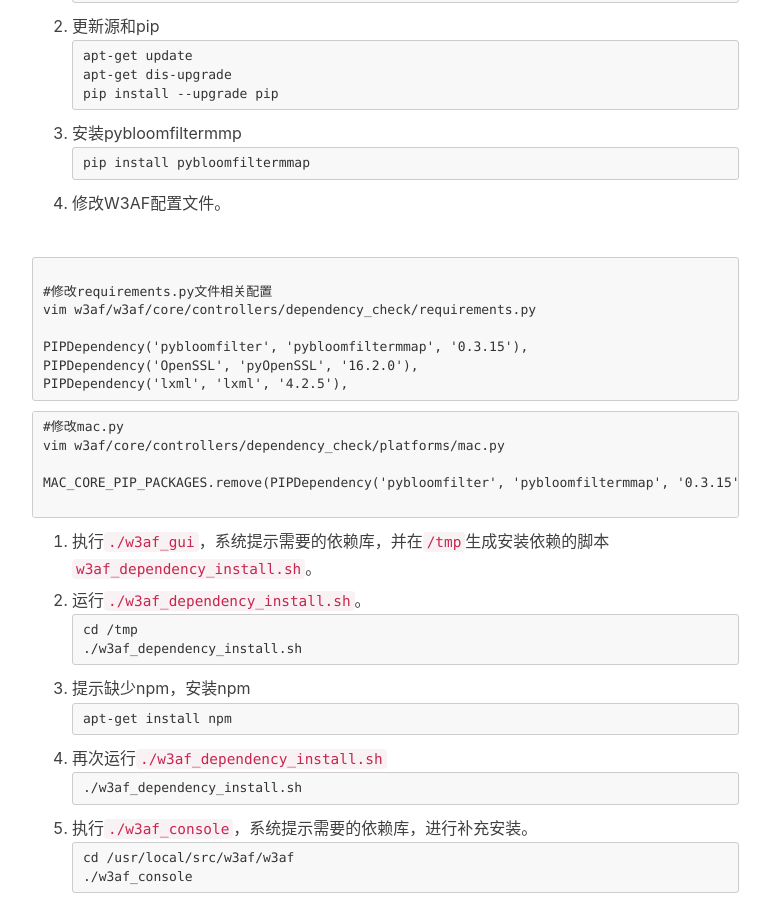
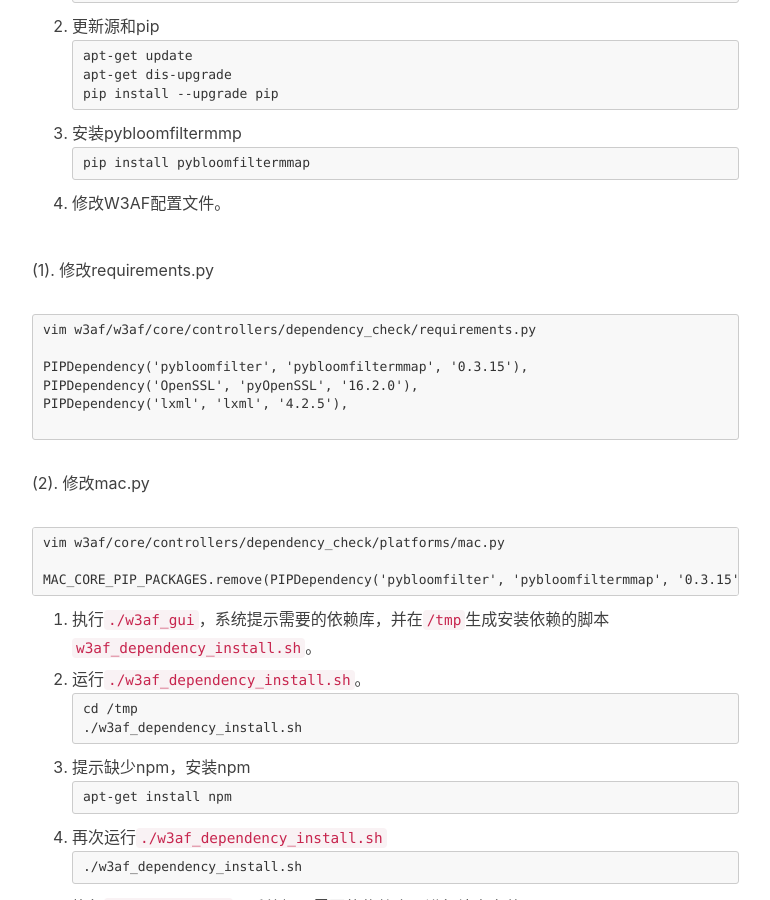
Before and after one commit to FalconZhou/fa1conz.github.io, a Jekyll site: the page built from _posts/2018-11-15-KaliLinux-w3af-install.md, in a window 1280 px wide and 900 px high, scrolled down 762 px. Shown: the whole window, without its empty margins (233-1003 px from the left). Built offline with Jekyll 4.4.1, drawn with Linux system fonts in a browser that asks for light colours; nearby versions of some CDN libraries; comment, search, counter and statistics services are not loaded.

Commit message:
Update _posts/2018-11-15-KaliLinux-w3af-install.md

````diff
--- a/_posts/2018-11-15-KaliLinux-w3af-install.md
+++ b/_posts/2018-11-15-KaliLinux-w3af-install.md
@@ -36,22 +36,21 @@
 
 4. 修改W3AF配置文件。
 
+(1). 修改requirements.py
 ```
-
-#修改requirements.py文件相关配置
 vim w3af/w3af/core/controllers/dependency_check/requirements.py
 
 PIPDependency('pybloomfilter', 'pybloomfiltermmap', '0.3.15'),
 PIPDependency('OpenSSL', 'pyOpenSSL', '16.2.0'),
 PIPDependency('lxml', 'lxml', '4.2.5'),
+
 ```
 
+(2). 修改mac.py
 ```
-#修改mac.py
 vim w3af/core/controllers/dependency_check/platforms/mac.py
 
 MAC_CORE_PIP_PACKAGES.remove(PIPDependency('pybloomfilter', 'pybloomfiltermmap', '0.3.15')
-
 ```
 
 
````
